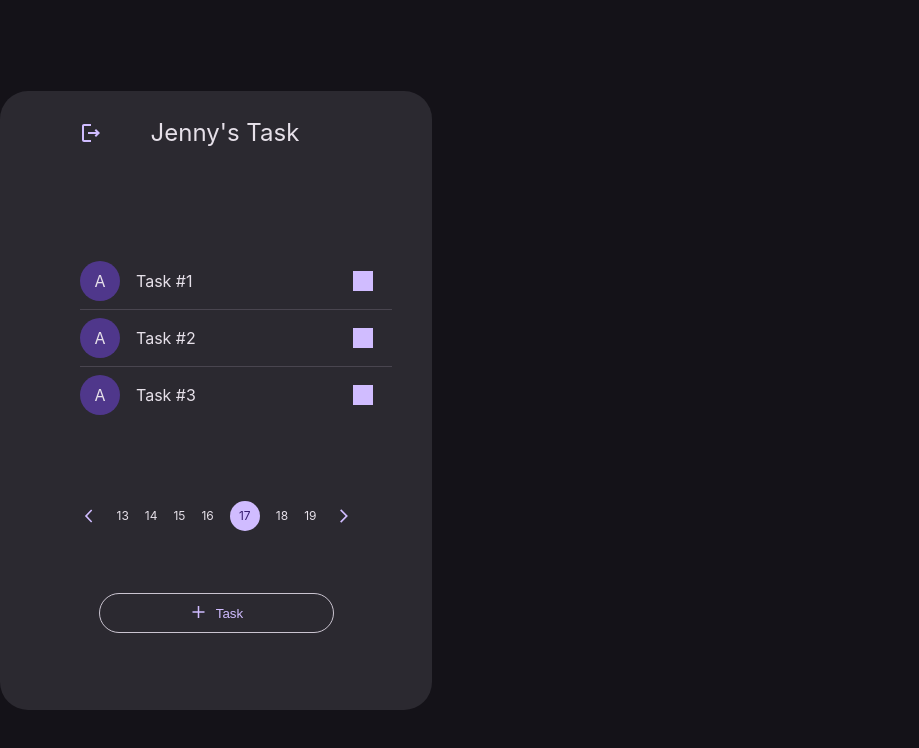
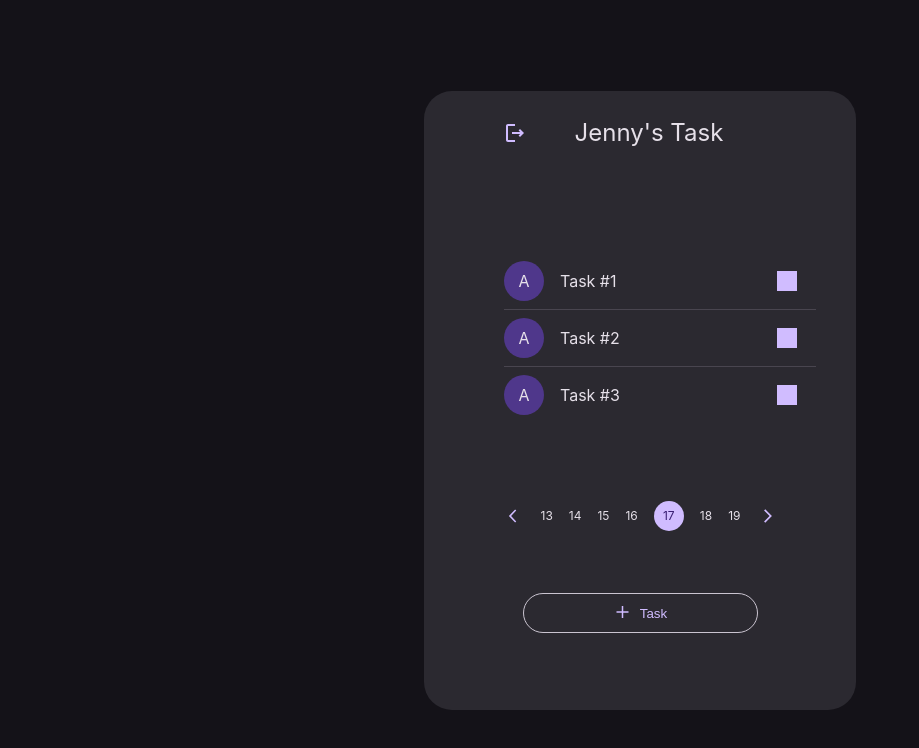
Before and after one commit to AmirHossein-Dashtban/task2, a React (Vite) app: page /tasks in a window 1280 px wide. Shown: the top 748 px of the page, without its empty margins (0-919 px from the left). Built offline with nearby package versions, Linux system fonts and the light colour scheme.

Commit message:
[feat] change some layout styles

```diff
--- a/src/pages/tasks/tasks.jsx
+++ b/src/pages/tasks/tasks.jsx
@@ -16,12 +16,7 @@ export default function tasks() {
 	return (
 		<section
 			className="page-container"
-			style={{
-				alignItems: 'center',
-				display: 'flex',
-				justifyContent: 'center',
-				width: '100%',
-			}}
+			style={{ display: 'flex', height: '100vh', width: '100vw' }}
 		>
 			<Box>
 				<BoxHeader
```
